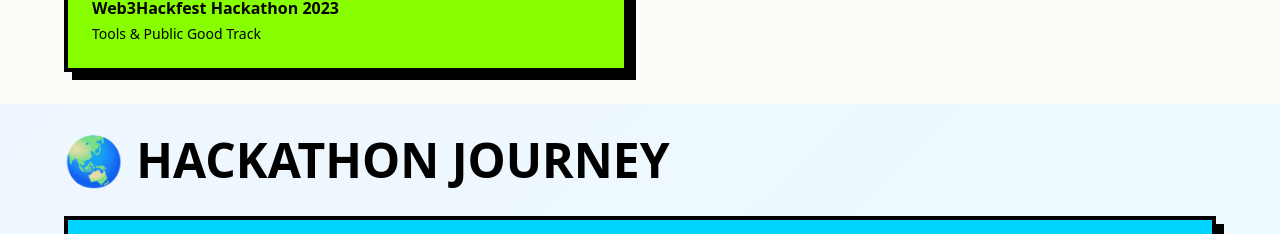
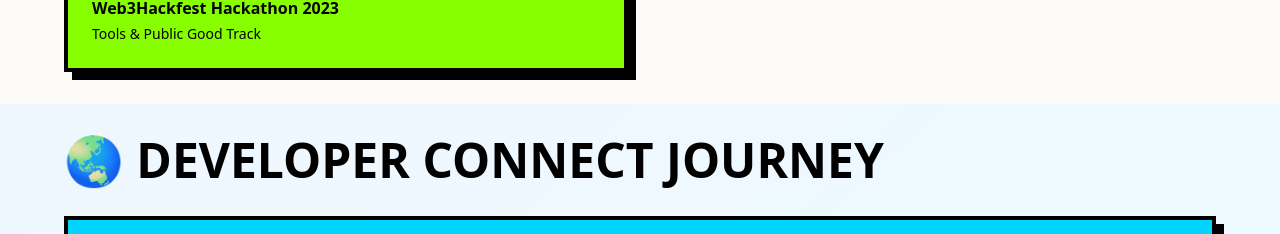
Before and after one commit to 0xBoji/porfolio-Neo-Brutalism, a Next.js app: page / in a window 1280 px wide. Shown: the part 5856-6090 px from the top of the page. Built offline with nearby package versions, Linux system fonts and the light colour scheme; no server answers.

Commit message:
refactor: rename to Developer Connect Journey
- Change section title from 'Hackathon Journey' to 'Developer Connect Journey'
- Better reflects participation in multiple hackathons and global events
- Emphasizes developer networking and community engagement

```diff
--- a/app/page.tsx
+++ b/app/page.tsx
@@ -444,7 +444,7 @@
       <section id="thailand-journey" className="px-4 py-8 md:px-8 lg:px-16 scroll-mt-20 bg-gradient-to-br from-blue-50 to-cyan-50">
         <div className="max-w-6xl mx-auto">
           <h2 className="text-4xl md:text-5xl font-black mb-8 uppercase">
-            🌏 Hackathon Journey
+            🌏 Developer Connect Journey
           </h2>
           <ThailandJourney />
         </div>
```
